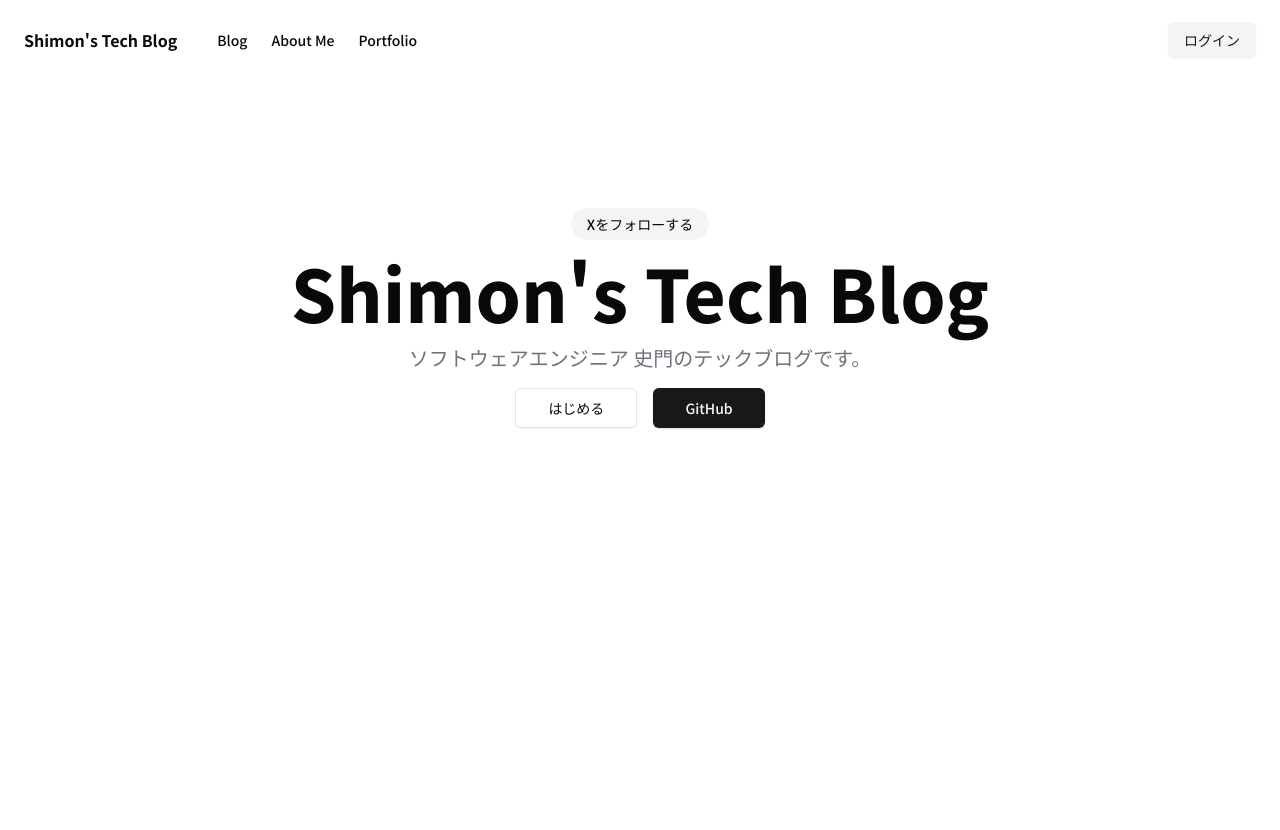
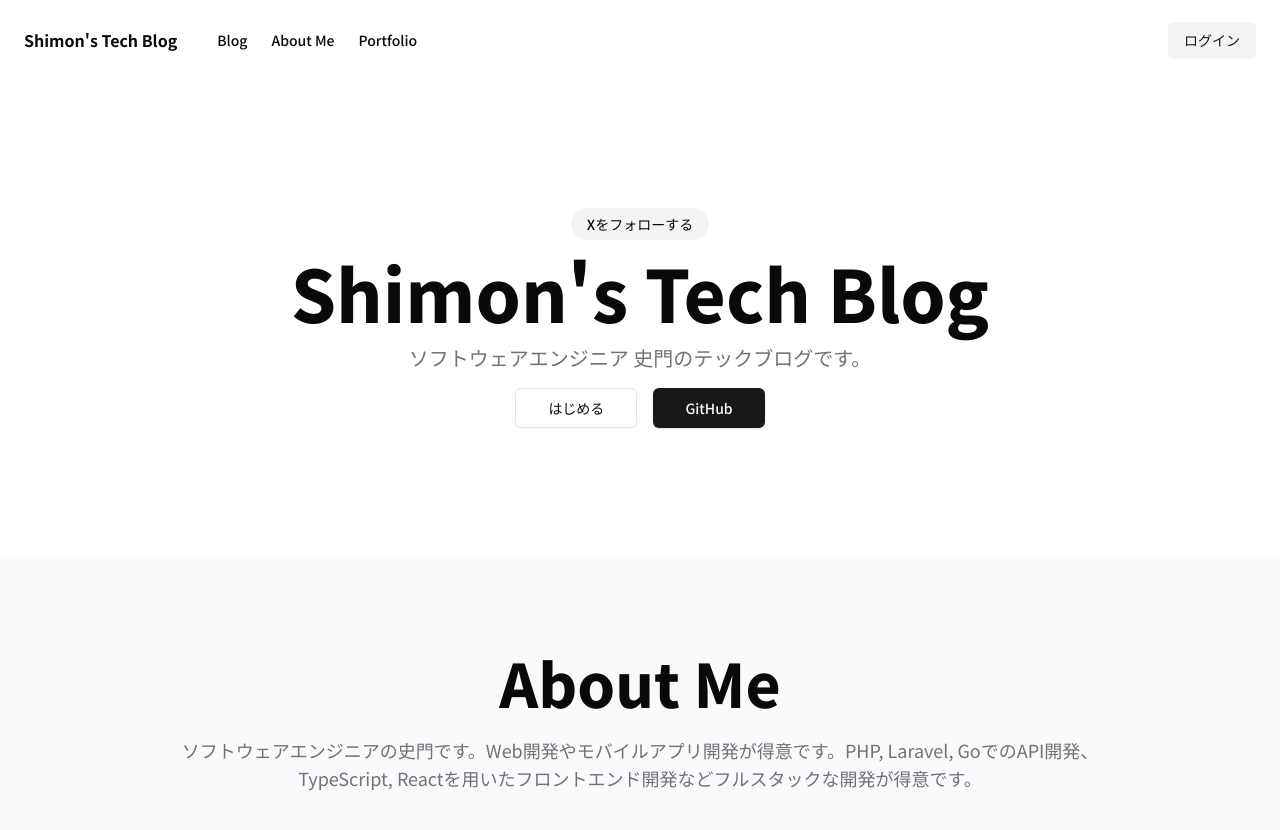
Before and after one commit to SI-Monxy/tech-blog-front, a Next.js app: page / in a window 1280 px wide. Shown: the top 830 px of the page. Before the commit the page ends 800 px from the top, so only its background shows below. Built offline with nearby package versions, Linux system fonts and the light colour scheme.

Commit message:
sectionを追加

```diff
--- a/app/(marketing)/page.tsx
+++ b/app/(marketing)/page.tsx
@@ -17,6 +17,17 @@ export default function IndexPage() {
                     </div>
                 </div>
             </section>
+
+            <section id="about-me" className="container mx-auto py-8 md:py-12 lg:py-24 bg-slate-50">
+                <div className="text-center space-y-6 max-w-[58rem] mx-auto">
+                    <h2 className="font-extrabold text-3xl md:text-6xl">
+                        About Me
+                    </h2>
+                    <p className="text-muted-foreground sm:text-lg sm:leading-7">
+                        ソフトウェアエンジニアの史門です。Web開発やモバイルアプリ開発が得意です。PHP, Laravel, GoでのAPI開発、 TypeScript, Reactを用いたフロントエンド開発などフルスタックな開発が得意です。
+                    </p>
+                </div>
+            </section>
         </>
     )
 }
```
